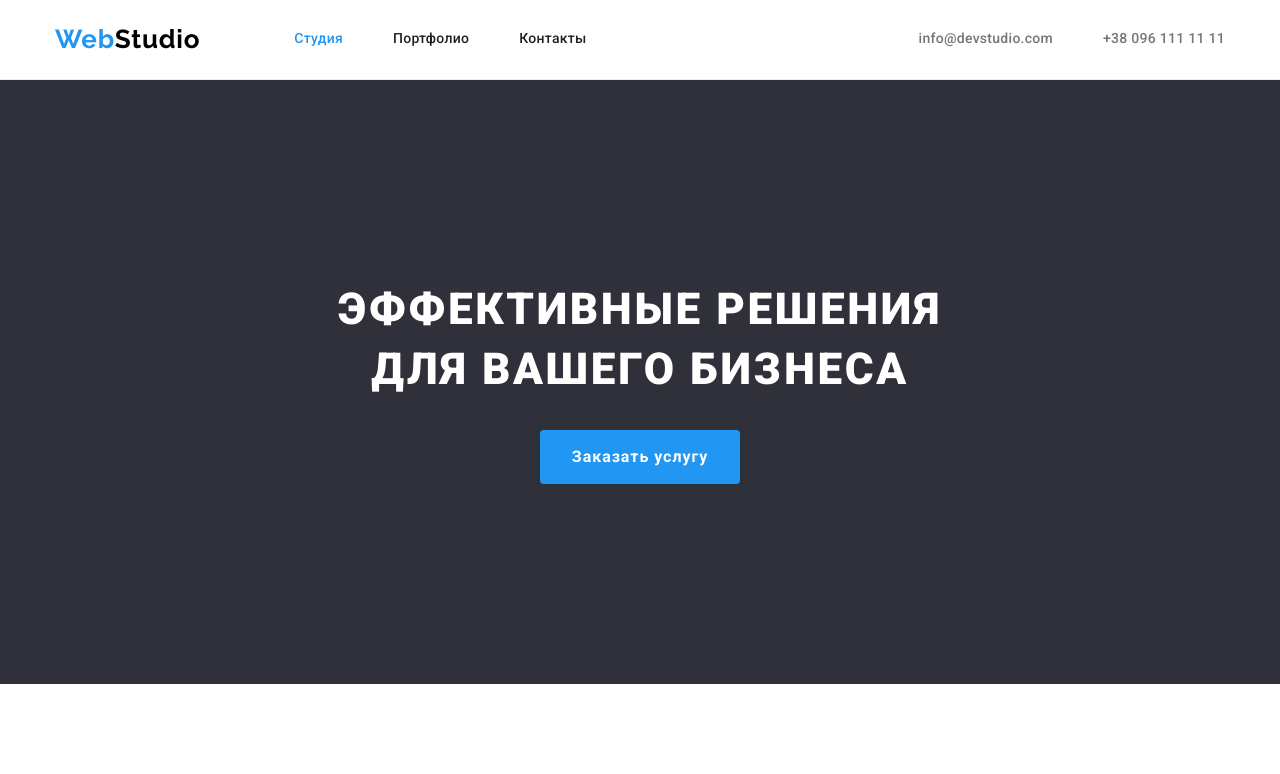
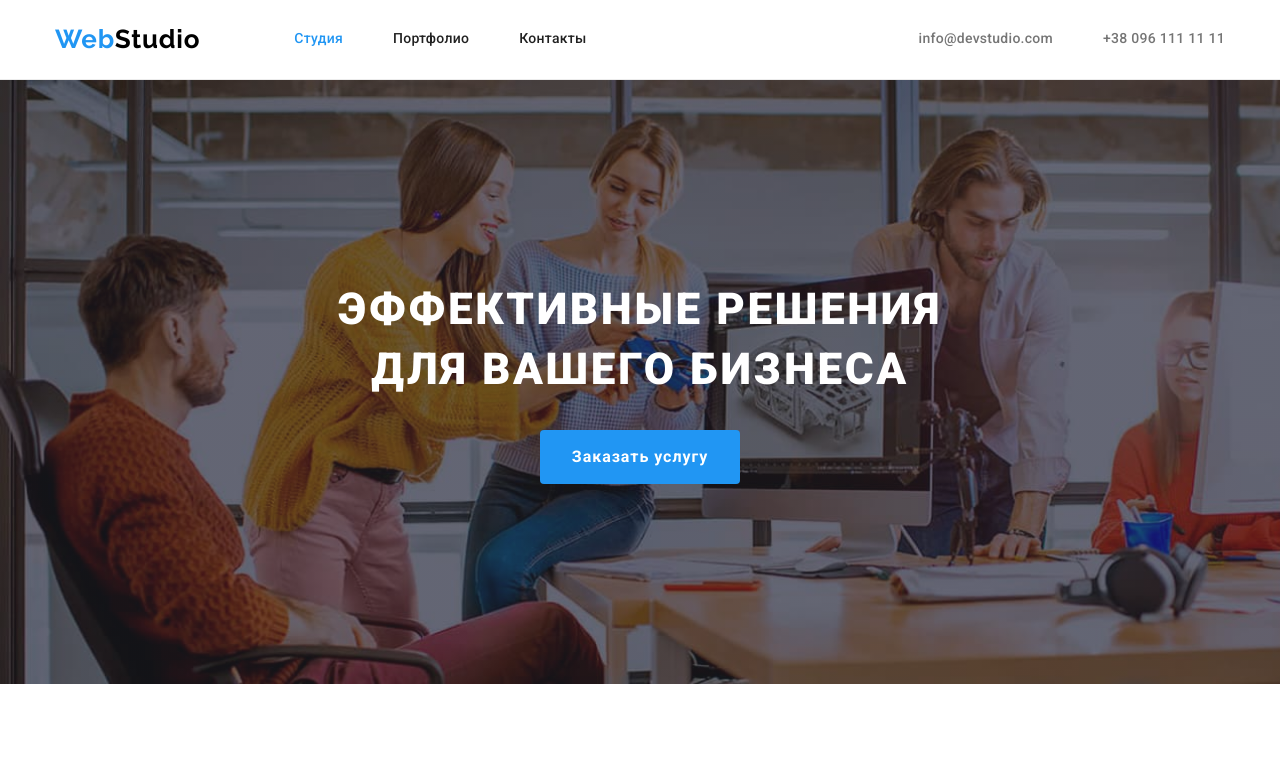
Before and after one commit to Oleh-Lavreniuk/goit-markup-hw-04, a plain HTML site: page index.html in a window 1280 px wide. Shown: the top 774 px of the page. Drawn offline with nearby package versions, Linux system fonts and the light colour scheme.

Commit message:
add hero bg

```diff
--- a/CSS/styles.css
+++ b/CSS/styles.css
@@ -11,6 +11,7 @@ font-family: 'Roboto', sans-serif; */
   --background-color-light: #ffffff;
   --secondary-bg-color-light: #f5f4fa;
   --secondary-bg-color-dark: #2f303a;
+  --hero-bg-color: #c4c4c4;
   --hero-btn-hover-color: #188ce8;
   --hero-text-color: #ffffff;
   --portfolio-btn-active-color: #ffffff;
@@ -155,10 +156,21 @@ img {
 .main {
 }
 .hero {
-  background-color: var(--secondary-bg-color-dark);
+  background-color: var(--hero-bg-color);
   text-align: center;
   padding-top: 200px;
   padding-bottom: 200px;
+  margin-left: auto;
+  margin-right: auto;
+  background-image: linear-gradient(
+      to right,
+      rgba(47, 48, 58, 0.4),
+      rgba(47, 48, 58, 0.4)
+    ),
+    url(../images/hero/hero-bg.jpg);
+  background-repeat: no-repeat;
+  background-size: cover;
+  max-width: 1600px;
 }
 .hero-title {
   margin-bottom: 30px;
```
Also changed, not shown: images/hero/hero-bg.jpg (added).
